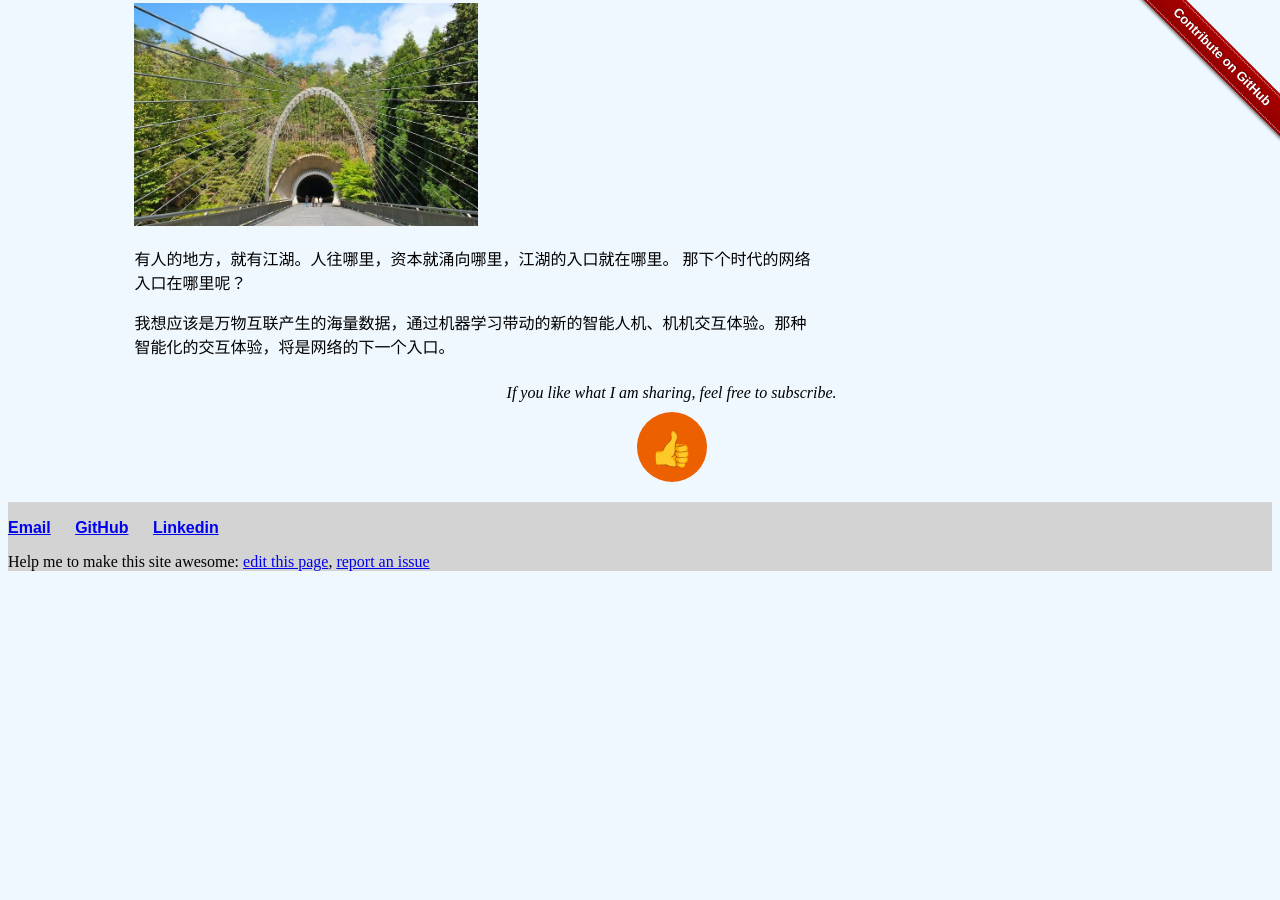
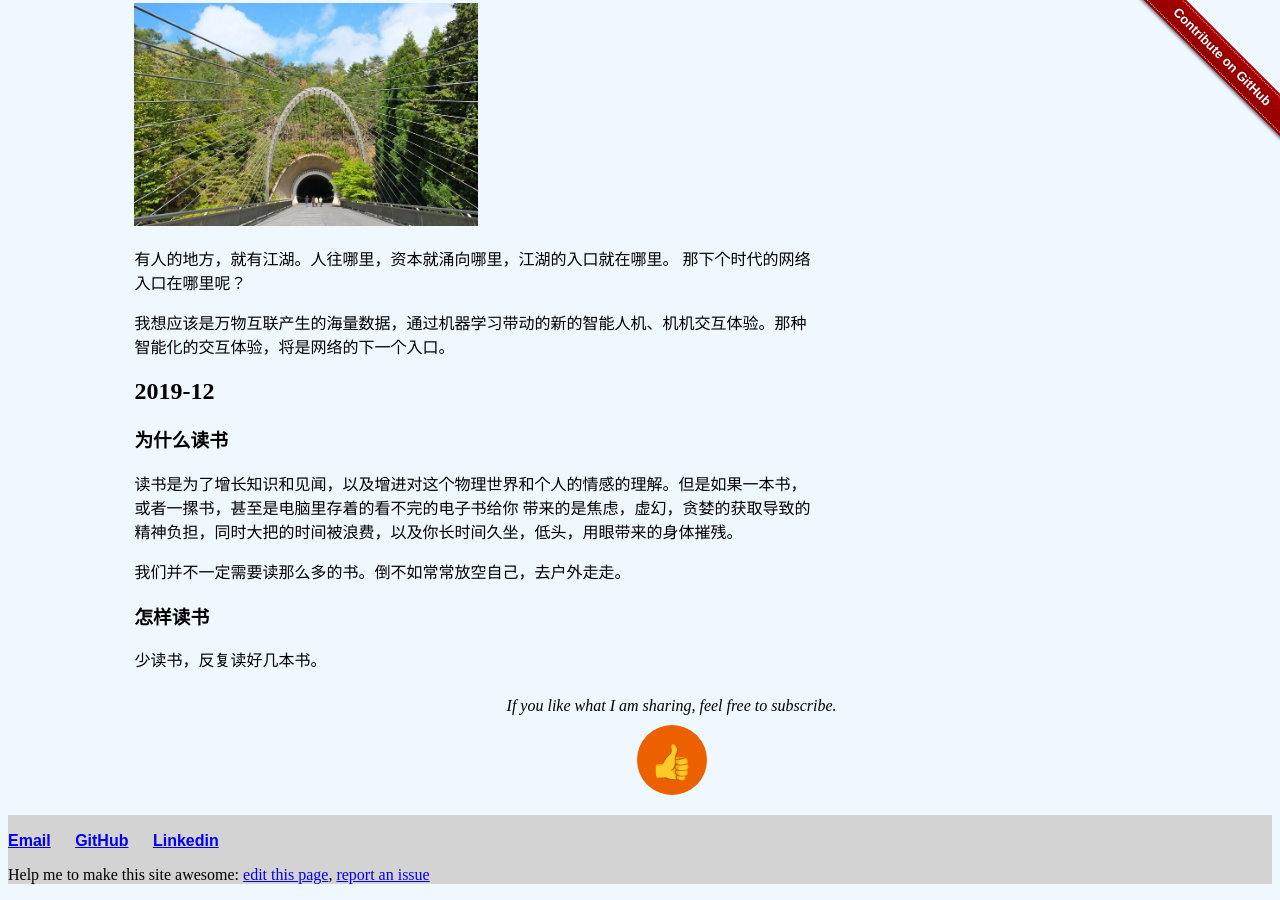
Before and after one commit to liuning0820/liuning0820.github.io, a Jekyll site: the page built from _posts/2019-07-27-mindset-2019.md, in a window 1280 px wide and 900 px high, scrolled down 9717 px. Built offline with Jekyll 4.4.1, drawn with Linux system fonts in a browser that asks for light colours; comment, search, counter and statistics services are not loaded; before the commit the page ends 10304 px from its top, so only the background shows below that.

Commit message:
mindset 2019/12

```diff
--- a/_posts/2019-07-27-mindset-2019.md
+++ b/_posts/2019-07-27-mindset-2019.md
@@ -16,7 +16,7 @@ comments: true
 
 Table Of Context:
 
-- [11月](#2019-11)  [10月](#2019-10)
+- [12月](#2019-12)  [11月](#2019-11)  [10月](#2019-10)
 - [9月](#2019-09)   [8月](#2019-08)     [7月](#2019-07)
 - [3月](#2019-03)   [1月](#2019-01)
 
@@ -281,3 +281,16 @@ Table Of Context:
 那下个时代的网络入口在哪里呢？
 
 我想应该是万物互联产生的海量数据，通过机器学习带动的新的智能人机、机机交互体验。那种智能化的交互体验，将是网络的下一个入口。
+
+## 2019-12
+
+### 为什么读书
+
+读书是为了增长知识和见闻，以及增进对这个物理世界和个人的情感的理解。但是如果一本书，或者一摞书，甚至是电脑里存着的看不完的电子书给你
+带来的是焦虑，虚幻，贪婪的获取导致的精神负担，同时大把的时间被浪费，以及你长时间久坐，低头，用眼带来的身体摧残。
+
+我们并不一定需要读那么多的书。倒不如常常放空自己，去户外走走。
+
+### 怎样读书
+
+少读书，反复读好几本书。
```
